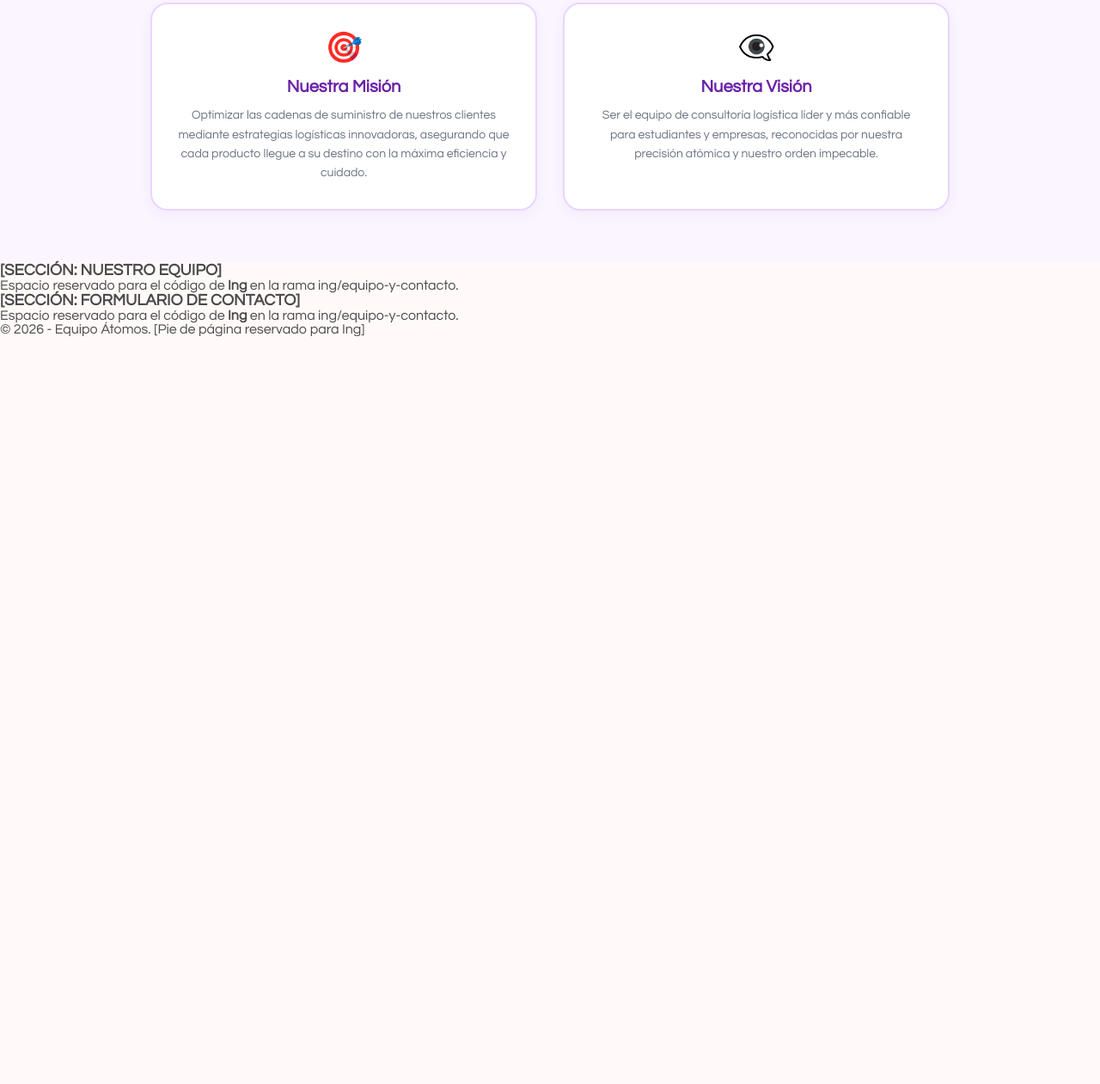
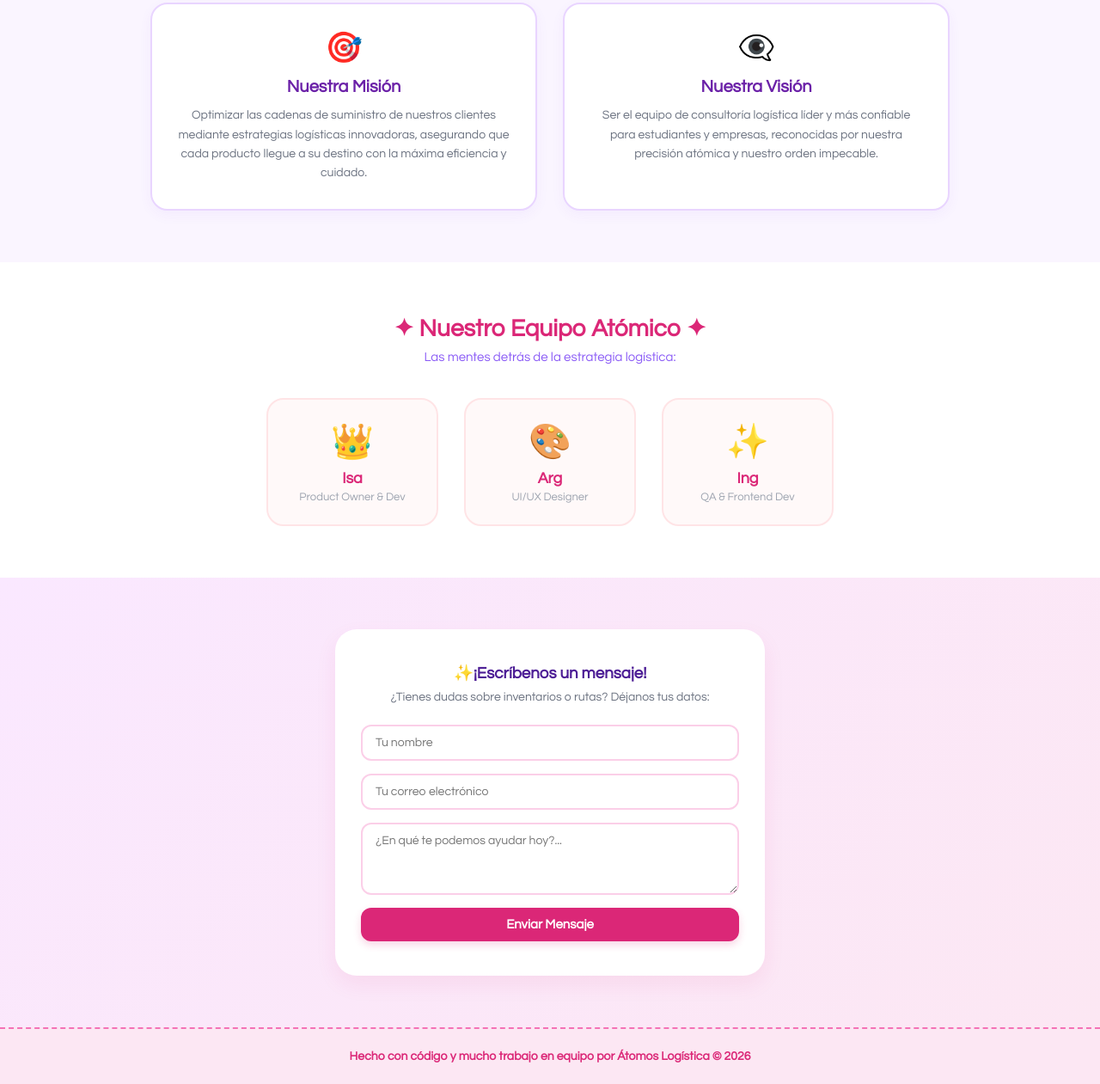
Before and after one commit to jadeisabelr512-commits/Atomos, a plain HTML site: page index.html in a window 1280 px wide. Shown: the part 956-2217 px from the top of the page at 86% size. Before the commit the page ends 1347 px from the top, so only its background shows below. Drawn offline with Linux system fonts and the light colour scheme.

Commit message:
agregue diseño y formulario de contacto

```diff
--- a/index.html
+++ b/index.html
@@ -74,36 +74,57 @@
 <section id="mision" class="mision-section">
     <div class="mision-container">
         <div class="mision-box">
-            <div class="icon-girly">🎯</div>
+            <div class="icon">🎯</div>
             <h3>Nuestra Misión</h3>
             <p>Optimizar las cadenas de suministro de nuestros clientes mediante estrategias logísticas innovadoras, asegurando que cada producto llegue a su destino con la máxima eficiencia y cuidado.</p>
         </div>
         <div class="mision-box">
-            <div class="icon-girly">👁️‍🗨️</div>
+            <div class="icon">👁️‍🗨️</div>
             <h3>Nuestra Visión</h3>
             <p>Ser el equipo de consultoría logística líder y más confiable para estudiantes y empresas, reconocidas por nuestra precisión atómica y nuestro orden impecable.</p>
         </div>
     </div>
 </section>
 
-        <section class="bloque-falso branch-ing">
-            <div class="caja-espera">
-                <h3>[SECCIÓN: NUESTRO EQUIPO]</h3>
-                <p>Espacio reservado para el código de <strong>Ing</strong> en la rama <code>ing/equipo-y-contacto</code>.</p>
-            </div>
-        </section>
+<section id="equipo" class="equipo-section">
+<div class="section-title">
+<h2>✦ Nuestro Equipo Atómico ✦</h2>
+<p>Las mentes detrás de la estrategia logística:</p>
+</div>
+<div class="equipo-grid">
+<div class="team-card">
+<div class="avatar">👑</div>
+<h3>Isa</h3>
+<p class="puesto">Product Owner & Dev</p>
+</div>
+<div class="team-card">
+<div class="avatar">🎨</div>
+<h3>Arg</h3>
+<p class="puesto">UI/UX Designer</p>
+</div>
+<div class="team-card">
+<div class="avatar">✨</div>
+<h3>Ing</h3>
+<p class="puesto">QA & Frontend Dev</p>
+</div>
+</div>
+</section>
 
-        <section id="contacto" class="bloque-falso branch-ing">
-            <div class="caja-espera">
-                <h3>[SECCIÓN: FORMULARIO DE CONTACTO]</h3>
-                <p>Espacio reservado para el código de <strong>Ing</strong> en la rama <code>ing/equipo-y-contacto</code>.</p>
-            </div>
-        </section>
-    </main>
+<section id="contacto" class="contacto-section">
+<div class="contacto-card">
+<h3>✨¡Escríbenos un mensaje!</h3>
+<p>¿Tienes dudas sobre inventarios o rutas? Déjanos tus datos:</p>
+<form class="formulario-contacto">
+<input type="text" placeholder="Tu nombre" required>
+<input type="email" placeholder="Tu correo electrónico" required>
+<textarea placeholder="¿En qué te podemos ayudar hoy?..." rows="4" required></textarea>
+<button type="submit" class="btn-formulario">Enviar Mensaje</button>
+</form>
+</div>
+</section>
 
-    <footer class="footer-falso branch-ing">
-        <p>&copy; 2026 - Equipo Átomos. [Pie de página reservado para Ing]</p>
-    </footer>
-
+<footer class="footer">
+<p>Hecho con código y mucho trabajo en equipo por Átomos Logística &copy; 2026</p>
+</footer>
 </body>
 </html>
--- a/style.css
+++ b/style.css
@@ -210,7 +210,7 @@ body {
     text-align: center;
 }
 
-.icon-girly {
+.icon {
     font-size: 35px;
     margin-bottom: 15px;
 }
@@ -227,32 +227,107 @@ body {
     line-height: 1.6;
 }
 
-
-/*BLOQUES EN ESPERA PARA Ingrid y Argentina */
-.bloque-falso-aesthetic {
-    padding: 30px 8%;
-    background-color: #faf5ff;
-    border-top: 2px dashed #e9d5ff;
+ /*   RAMA: ing/equipo-y-contacto */
+/* Sección Equipo */
+.equipo-section {
+    padding: 60px 8%;
+    background-color: white;
 }
 
-.caja-espera-girly {
-    border: 2px dashed #c084fc;
-    background-color: white;
-    padding: 25px;
-    text-align: center;
-    color: #7c3aed;
-    border-radius: 15px;
-    font-size: 14px;
+.equipo-grid {
+    display: flex;
+    justify-content: center;
+    gap: 30px;
+    flex-wrap: wrap;
 }
 
-.caja-espera-girly h3 {
-    font-size: 16px;
-    color: #6b21a8;
+.team-card {
+    background-color: #fff9f9;
+    padding: 25px;
+    border-radius: 20px;
+    border: 2px solid #ffe4e6;
+    text-align: center;
+    width: 200px;
+}
+
+.avatar {
+    font-size: 40px;
+    margin-bottom: 10px;
+}
+
+.team-card h3 {
+    color: #db2777;
+    font-size: 18px;
     margin-bottom: 5px;
 }
 
-/* FOOTER */
-.footer-girly {
+.puesto {
+    font-size: 13px;
+    color: #9ca3af;
+}
+
+/* Sección Contacto y Formulario */
+.contacto-section {
+    padding: 60px 8%;
+    background: linear-gradient(135deg, #fae8ff 0%, #fce7f3 100%);
+    display: flex;
+    justify-content: center;
+}
+
+.contacto-card {
+    background: white;
+    padding: 40px 30px;
+    border-radius: 25px;
+    box-shadow: 0 10px 25px rgba(219, 39, 119, 0.08);
+    max-width: 500px;
+    width: 100%;
+    text-align: center;
+}
+
+.contacto-card h3 {
+    color: #4c1d95;
+    margin-bottom: 10px;
+}
+
+.contacto-card p {
+    font-size: 14px;
+    color: #6b7280;
+    margin-bottom: 25px;
+}
+
+.formulario-contacto {
+    display: flex;
+    flex-direction: column;
+    gap: 15px;
+}
+
+.formulario-contacto input, .formulario-contacto textarea {
+    padding: 12px 15px;
+    border: 2px solid #fbcfe8;
+    border-radius: 12px;
+    font-size: 14px;
+    outline: none;
+    transition: border-color 0.3s;
+}
+
+.formulario-contacto input:focus, .formulario-contacto textarea:focus {
+    border-color: #db2777;
+}
+
+.btn-formulario {
+    background-color: #db2777;
+    color: white;
+    border: none;
+    padding: 12px;
+    border-radius: 12px;
+    font-size: 15px;
+    font-weight: bold;
+    cursor: pointer;
+    box-shadow: 0 4px 10px rgba(219, 39, 119, 0.2);
+}
+
+/* Footer */
+.footer {
     background-color: #fce7f3;
     color: #db2777;
     text-align: center;
```
